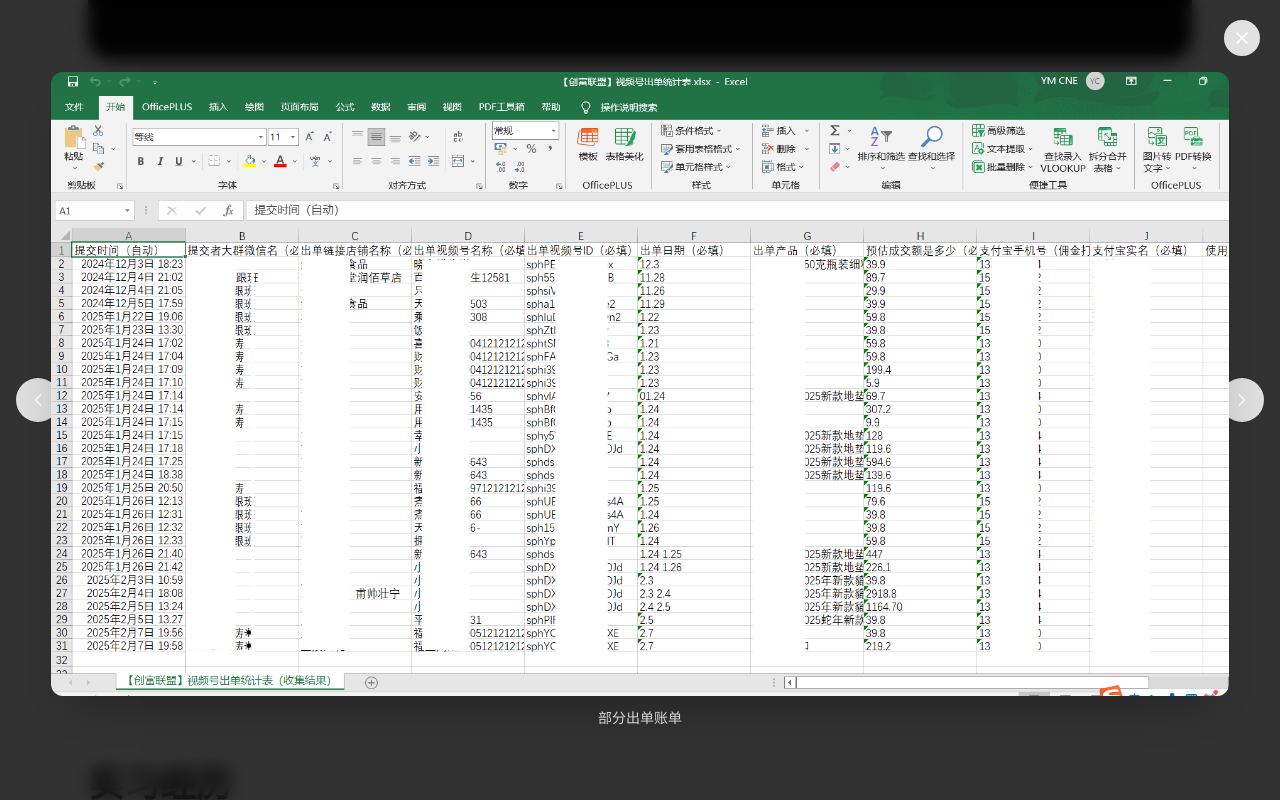
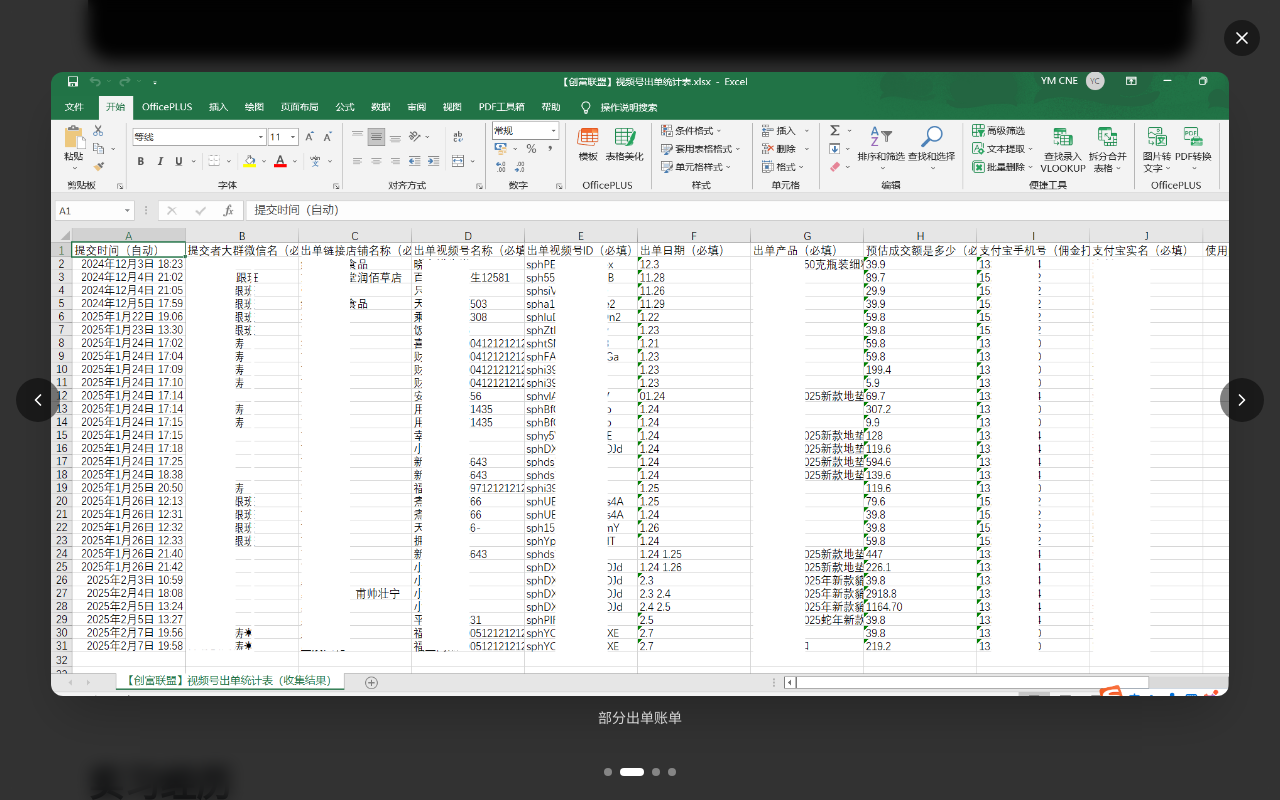
Before and after one commit to cneym1125/lingqi-CV, a React (Vite) app: page / in a window 1280 px wide. Both pictures are taken after a click on the picture 364 px from the left and 858 px from the top of the page. Shown: the part 458-1258 px from the top of the page. Built offline with nearby package versions, Linux system fonts and the light colour scheme.

Commit message:
fix: Lightbox加触摸滑动+指示点;修复点图片放大和边框问题

```diff
--- a/src/components/ExperienceSection.tsx
+++ b/src/components/ExperienceSection.tsx
@@ -81,7 +81,7 @@ export function ExperienceSection() {
 
               {/* 左侧（桌面）/ 下方（手机）：轮播图 */}
               {slides.length > 0 && (
-                <div className="overflow-hidden rounded-b-3xl md:order-1 md:rounded-l-3xl md:rounded-br-none">
+                <div className="relative overflow-hidden md:order-1">
                   <Carousel slides={slides} />
                 </div>
               )}
--- a/src/components/Lightbox.tsx
+++ b/src/components/Lightbox.tsx
@@ -1,6 +1,6 @@
 import { AnimatePresence, motion } from 'framer-motion'
 import { X, ChevronLeft, ChevronRight } from 'lucide-react'
-import { useEffect, useState } from 'react'
+import { useEffect, useRef, useState } from 'react'
 import type { MediaItem } from '../data/resume'
 
 interface Props {
@@ -11,6 +11,8 @@ interface Props {
 
 export function Lightbox({ items, openIndex, onClose }: Props) {
   const [idx, setIdx] = useState(openIndex ?? 0)
+  const touchStartX = useRef(0)
+  const touchEndX = useRef(0)
 
   useEffect(() => {
     if (openIndex !== null) setIdx(openIndex)
@@ -30,6 +32,21 @@ export function Lightbox({ items, openIndex, onClose }: Props) {
   const open = openIndex !== null
   const current = open ? items[idx] : null
 
+  const onTouchStart = (e: React.TouchEvent) => {
+    touchStartX.current = e.touches[0].clientX
+    touchEndX.current = e.touches[0].clientX
+  }
+  const onTouchMove = (e: React.TouchEvent) => {
+    touchEndX.current = e.touches[0].clientX
+  }
+  const onTouchEnd = () => {
+    const diff = touchStartX.current - touchEndX.current
+    if (Math.abs(diff) > 50) {
+      if (diff > 0) setIdx((i) => Math.min(items.length - 1, i + 1))
+      else setIdx((i) => Math.max(0, i - 1))
+    }
+  }
+
   return (
     <AnimatePresence>
       {open && current && (
@@ -40,41 +57,43 @@ export function Lightbox({ items, openIndex, onClose }: Props) {
           transition={{ duration: 0.2 }}
           className="fixed inset-0 z-[100] flex items-center justify-center bg-black/80 backdrop-blur"
           onClick={onClose}
+          onTouchStart={onTouchStart}
+          onTouchMove={onTouchMove}
+          onTouchEnd={onTouchEnd}
         >
+          {/* 关闭按钮 */}
           <button
             type="button"
-            className="absolute right-5 top-5 rounded-full bg-white/85 p-2 text-white transition hover:bg-white/20"
+            className="absolute right-5 top-5 z-10 rounded-full bg-black/50 p-2 text-white transition hover:bg-black/70"
             onClick={onClose}
             aria-label="关闭"
           >
             <X className="h-5 w-5" />
           </button>
 
+          {/* 左箭头 */}
           {idx > 0 && (
             <button
               type="button"
-              className="absolute left-4 top-1/2 -translate-y-1/2 rounded-full bg-white/85 p-3 text-white transition hover:bg-white/20"
-              onClick={(e) => {
-                e.stopPropagation()
-                setIdx((i) => Math.max(0, i - 1))
-              }}
+              className="absolute left-4 top-1/2 z-10 -translate-y-1/2 rounded-full bg-black/50 p-3 text-white transition hover:bg-black/70"
+              onClick={(e) => { e.stopPropagation(); setIdx((i) => Math.max(0, i - 1)) }}
             >
               <ChevronLeft className="h-5 w-5" />
             </button>
           )}
+
+          {/* 右箭头 */}
           {idx < items.length - 1 && (
             <button
               type="button"
-              className="absolute right-4 top-1/2 -translate-y-1/2 rounded-full bg-white/85 p-3 text-white transition hover:bg-white/20"
-              onClick={(e) => {
-                e.stopPropagation()
-                setIdx((i) => Math.min(items.length - 1, i + 1))
-              }}
+              className="absolute right-4 top-1/2 z-10 -translate-y-1/2 rounded-full bg-black/50 p-3 text-white transition hover:bg-black/70"
+              onClick={(e) => { e.stopPropagation(); setIdx((i) => Math.min(items.length - 1, i + 1)) }}
             >
               <ChevronRight className="h-5 w-5" />
             </button>
           )}
 
+          {/* 图片 — stopPropagation 防止点图片关闭 */}
           <motion.div
             key={idx}
             initial={{ opacity: 0, scale: 0.96 }}
@@ -105,6 +124,20 @@ export function Lightbox({ items, openIndex, onClose }: Props) {
               </div>
             )}
           </motion.div>
+
+          {/* 指示点 */}
+          {items.length > 1 && (
+            <div className="absolute bottom-6 left-1/2 flex -translate-x-1/2 gap-2">
+              {items.map((_, i) => (
+                <button
+                  key={i}
+                  type="button"
+                  onClick={(e) => { e.stopPropagation(); setIdx(i) }}
+                  className={`h-2 rounded-full transition-all ${i === idx ? 'w-6 bg-white' : 'w-2 bg-white/40'}`}
+                />
+              ))}
+            </div>
+          )}
         </motion.div>
       )}
     </AnimatePresence>
--- a/src/components/ProjectsSection.tsx
+++ b/src/components/ProjectsSection.tsx
@@ -99,7 +99,7 @@ export function ProjectsSection() {
 
               {/* 左侧（桌面）/ 下方（手机）：轮播图 */}
               {slides.length > 0 && (
-                <div className="overflow-hidden rounded-b-3xl md:order-1 md:rounded-l-3xl md:rounded-br-none">
+                <div className="relative overflow-hidden md:order-1">
                   <Carousel slides={slides} />
                 </div>
               )}
```
